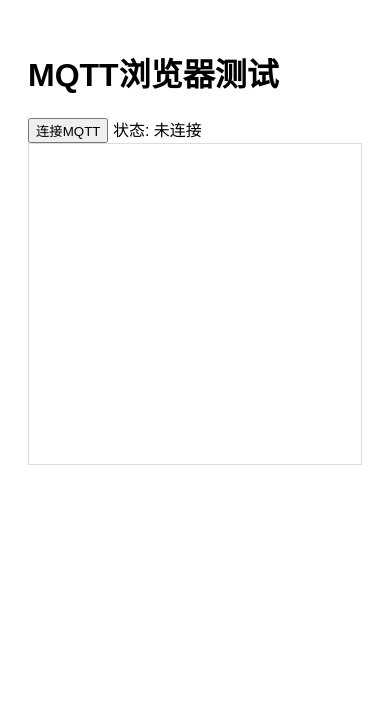
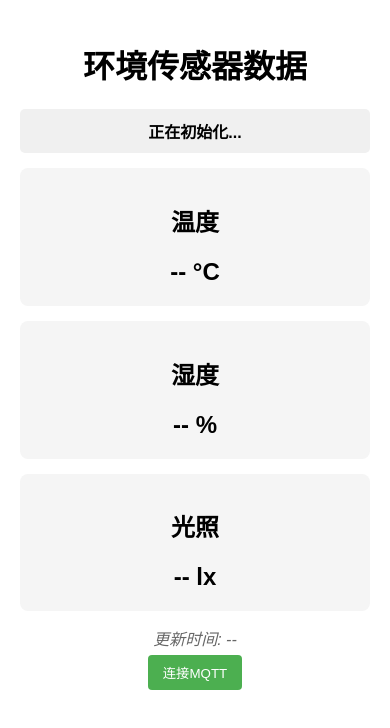
Before and after one commit to song00000000001/mqtt-sensor-web, a plain HTML site: page index.html in a window 390 px wide. Drawn offline with Linux system fonts and the light colour scheme.

Commit message:
Update index.html
一个简化版的GitHub Pages MQTT客户端实现，包含以下改进：

合并HTML和JS到单个文件
固定使用test.mosquitto.org的WebSocket服务（您已验证可用）
简化连接逻辑，移除多服务器轮询
保留核心功能：订阅主题、显示传感器数据
简化版HTML文件（可直接部署到GitHub Pages）

```diff
--- a/index.html
+++ b/index.html
@@ -1,90 +1,178 @@
 <!DOCTYPE html>
 <html>
 <head>
-    <title>MQTT浏览器测试</title>
+    <meta charset="UTF-8">
+    <title>ESP8266传感器数据</title>
     <script src="https://unpkg.com/mqtt/dist/mqtt.min.js"></script>
     <style>
-        body { font-family: Arial, sans-serif; padding: 20px; }
-        #messages { height: 300px; overflow-y: scroll; border: 1px solid #ddd; padding: 10px; }
-        .message { margin: 5px 0; padding: 5px; background: #f5f5f5; }
-        .error { color: red; }
+        body {
+            font-family: Arial, sans-serif;
+            max-width: 600px;
+            margin: 0 auto;
+            padding: 20px;
+            text-align: center;
+        }
+        .sensor {
+            margin: 15px 0;
+            padding: 15px;
+            background: #f5f5f5;
+            border-radius: 8px;
+        }
+        .value {
+            font-size: 24px;
+            font-weight: bold;
+            margin: 5px 0;
+        }
+        #connectionStatus {
+            margin: 15px 0;
+            padding: 10px;
+            border-radius: 5px;
+            background: #f0f0f0;
+        }
+        #statusText {
+            font-weight: bold;
+        }
+        #updateTime {
+            color: #666;
+            font-style: italic;
+        }
+        button {
+            padding: 8px 15px;
+            margin: 5px;
+            background: #4CAF50;
+            color: white;
+            border: none;
+            border-radius: 4px;
+            cursor: pointer;
+        }
+        button:disabled {
+            background: #cccccc;
+            cursor: not-allowed;
+        }
     </style>
 </head>
 <body>
-    <h1>MQTT浏览器测试</h1>
-    <div>
-        <button id="connectBtn">连接MQTT</button>
-        <span id="status">状态: 未连接</span>
+    <h1>环境传感器数据</h1>
+
+    <div id="connectionStatus">
+        <span id="statusText">正在初始化...</span>
     </div>
-    <div id="messages"></div>
+
+    <div class="sensor">
+        <h2>温度</h2>
+        <div class="value" id="temperature">-- °C</div>
+    </div>
+
+    <div class="sensor">
+        <h2>湿度</h2>
+        <div class="value" id="humidity">-- %</div>
+    </div>
+
+    <div class="sensor">
+        <h2>光照</h2>
+        <div class="value" id="illuminance">-- lx</div>
+    </div>
+
+    <div id="updateTime">更新时间: --</div>
+
+    <button id="connectBtn" onclick="toggleConnection()">连接MQTT</button>
 
     <script>
-        const topic = "esp8266/sensor/data/202509062242";
+        // 配置参数（与ESP8266代码一致）
+        const MQTT_CONFIG = {
+            server: "wss://test.mosquitto.org:8081/mqtt",
+            topic: "esp8266/sensor/data/202509062242",
+            clientId: "WebClient_" + Math.random().toString(16).substr(2, 8)
+        };
+
         let client = null;
+        let isConnected = false;
 
-        document.getElementById('connectBtn').addEventListener('click', function() {
-            if (client && client.connected) {
-                client.end();
-                this.textContent = "连接MQTT";
-                updateStatus("状态: 已断开");
-                return;
+        // 更新传感器数据
+        function updateSensorData(data) {
+            if (data.t !== undefined) {
+                document.getElementById('temperature').textContent = `${data.t.toFixed(1)} °C`;
+            }
+            if (data.h !== undefined) {
+                document.getElementById('humidity').textContent = `${data.h.toFixed(1)} %`;
+            }
+            if (data.i !== undefined) {
+                document.getElementById('illuminance').textContent = `${data.i.toFixed(1)} lx`;
             }
 
-            updateStatus("状态: 正在连接...");
-            this.disabled = true;
+            const now = new Date();
+            document.getElementById('updateTime').textContent =
+                `更新时间: ${now.getHours().toString().padStart(2, '0')}:${now.getMinutes().toString().padStart(2, '0')}:${now.getSeconds().toString().padStart(2, '0')}`;
+        }
 
-            // 使用WebSocket连接（浏览器必须用此方式）
-            client = mqtt.connect('wss://test.mosquitto.org:8081/mqtt', {
-                clientId: 'browser_test_' + Math.random().toString(16).substr(2, 8)
+        // 更新连接状态
+        function updateStatus(text, isError = false) {
+            const elem = document.getElementById('statusText');
+            elem.textContent = text;
+            elem.style.color = isError ? 'red' : 'green';
+        }
+
+        // 连接/断开MQTT
+        function toggleConnection() {
+            const btn = document.getElementById('connectBtn');
+            btn.disabled = true;
+
+            if (isConnected) {
+                client.end();
+            } else {
+                updateStatus("正在连接...");
+
+                client = mqtt.connect(MQTT_CONFIG.server, {
+                    clientId: MQTT_CONFIG.clientId,
+                    clean: true
                 });
 
                 client.on('connect', () => {
-                updateStatus("状态: 已连接");
-                document.getElementById('connectBtn').textContent = "断开连接";
-                document.getElementById('connectBtn').disabled = false;
-                client.subscribe(topic, (err) => {
+                    isConnected = true;
+                    updateStatus("已连接");
+                    btn.textContent = "断开连接";
+                    btn.disabled = false;
+
+                    client.subscribe(MQTT_CONFIG.topic, (err) => {
                         if (err) {
-                        logMessage(`订阅失败: ${err.message}`, true);
-                    } else {
-                        logMessage(`已订阅主题: ${topic}`);
+                            updateStatus("订阅失败", true);
+                            console.error('订阅失败:', err);
                         }
                     });
                 });
 
-            client.on('message', (receivedTopic, payload) => {
-                const data = JSON.parse(payload.toString());
-                logMessage(`收到消息 [${receivedTopic}]: ${JSON.stringify(data)}`);
-                console.log("解析数据:", {
-                    temperature: data.t,
-                    humidity: data.h,
-                    illuminance: data.i,
-                    timestamp: new Date(data.ts).toLocaleString()
-                });
+                client.on('message', (topic, message) => {
+                    try {
+                        const data = JSON.parse(message.toString());
+                        updateSensorData(data);
+                    } catch (e) {
+                        console.error('解析消息失败:', e);
+                    }
                 });
 
                 client.on('error', (err) => {
-                logMessage(`错误: ${err.message}`, true);
-                updateStatus("状态: 连接失败");
-                document.getElementById('connectBtn').disabled = false;
+                    updateStatus(`连接错误: ${err.message}`, true);
+                    console.error("连接错误:", err);
+                    btn.textContent = "连接MQTT";
+                    btn.disabled = false;
                 });
 
                 client.on('close', () => {
-                updateStatus("状态: 已断开");
-                document.getElementById('connectBtn').textContent = "连接MQTT";
-                document.getElementById('connectBtn').disabled = false;
+                    if (isConnected) {
+                        isConnected = false;
+                        updateStatus("已断开");
+                        btn.textContent = "连接MQTT";
+                        btn.disabled = false;
+                    }
                 });
-        });
-
-        function logMessage(message, isError = false) {
-            const div = document.createElement('div');
-            div.className = isError ? 'message error' : 'message';
-            div.textContent = `[${new Date().toLocaleTimeString()}] ${message}`;
-            document.getElementById('messages').appendChild(div);
+            }
         }
 
-        function updateStatus(text) {
-            document.getElementById('status').textContent = text;
-        }
+        // 页面加载后自动连接（可选）
+        window.addEventListener('load', () => {
+            // 可以取消下一行的注释来自动连接
+            // toggleConnection();
+        });
     </script>
 </body>
 </html>
```
Lines whose indentation alone changed are shown as unchanged.
